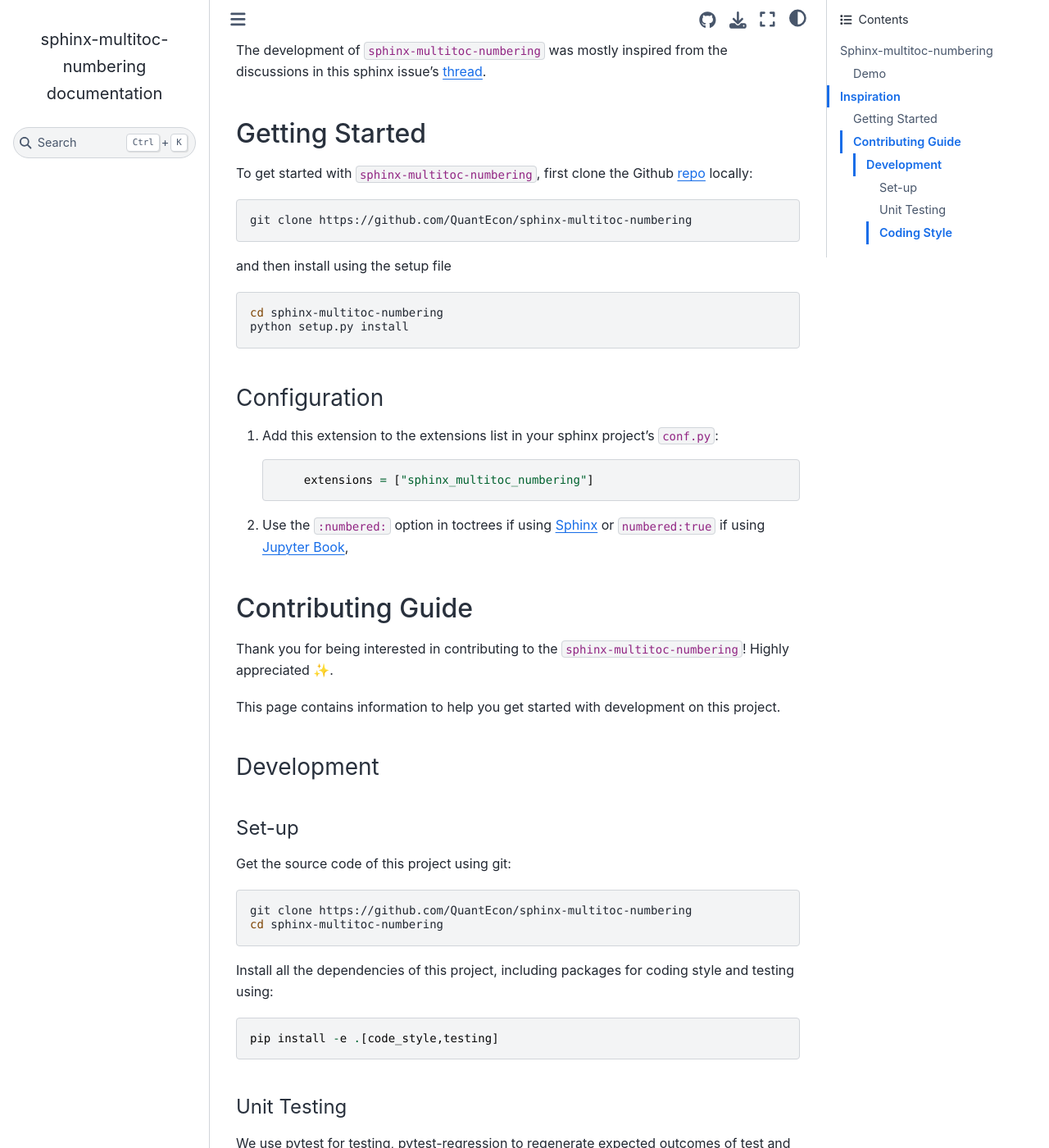
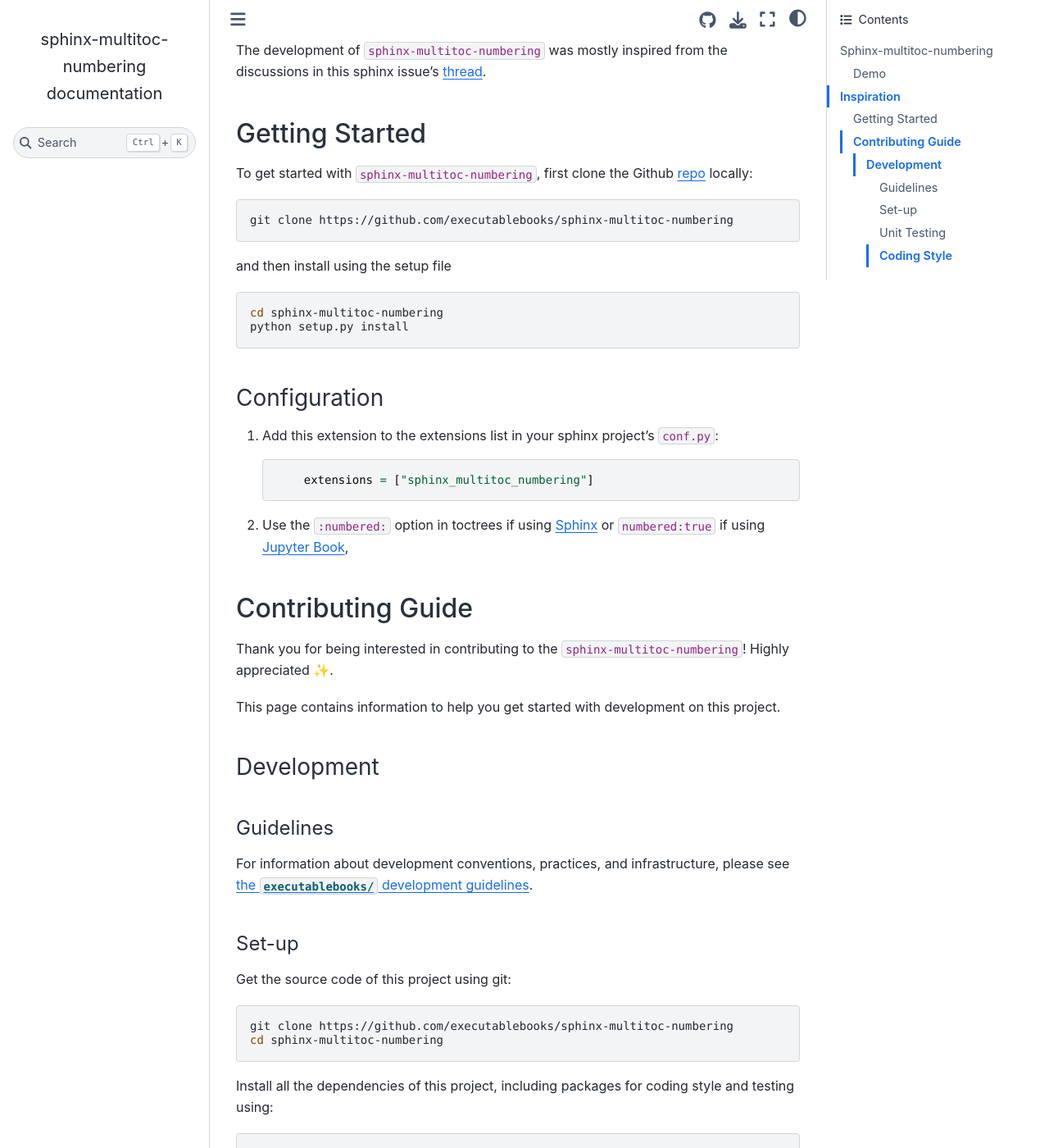
Before and after one commit to executablebooks/sphinx-multitoc-numbering, a Sphinx documentation site: the page built from docs/source/index.md, in a window 1280 px wide and 1400 px high, scrolled down 1792 px. Shown: the whole window at 82% size. Built offline with Sphinx 7.4.7 and the Sphinx Book theme 1.1.4, drawn with Linux system fonts in a browser that asks for light colours.

Commit message:
edits to docs

````diff
--- a/docs/source/index.md
+++ b/docs/source/index.md
@@ -89,11 +89,11 @@
 (getting-started)=
 ## Getting Started
 
-To get started with `sphinx-multitoc-numbering`, first clone the Github [repo](https://github.com/QuantEcon/sphinx-multitoc-numbering) locally:
+To get started with `sphinx-multitoc-numbering`, first clone the Github [repo](https://github.com/executablebooks/sphinx-multitoc-numbering) locally:
 
 ```bash
 
-git clone https://github.com/QuantEcon/sphinx-multitoc-numbering
+git clone https://github.com/executablebooks/sphinx-multitoc-numbering
 ```
 and then install using the setup file
 
@@ -121,12 +121,16 @@
 
 ### Development
 
+#### Guidelines
+
+For information about development conventions, practices, and infrastructure, please see [the `executablebooks/` development guidelines](https://github.com/executablebooks/.github/blob/master/CONTRIBUTING.md).
+
 #### Set-up
 
 Get the source code of this project using git:
 
 ```bash
-git clone https://github.com/QuantEcon/sphinx-multitoc-numbering
+git clone https://github.com/executablebooks/sphinx-multitoc-numbering
 cd sphinx-multitoc-numbering
 ```
 
````
